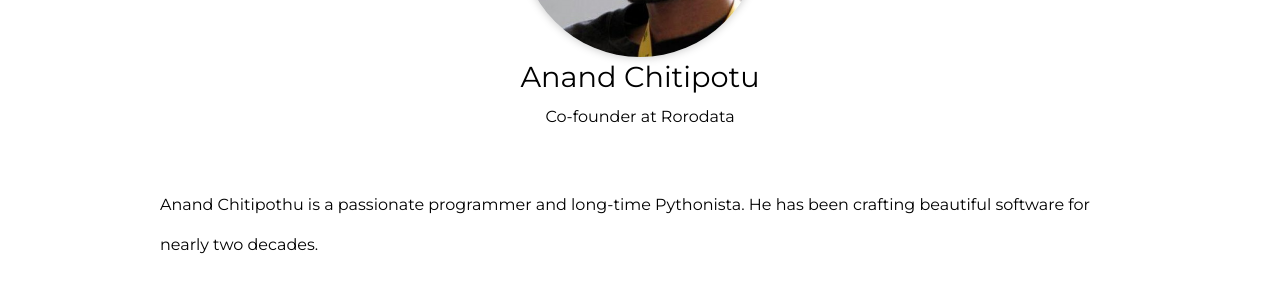
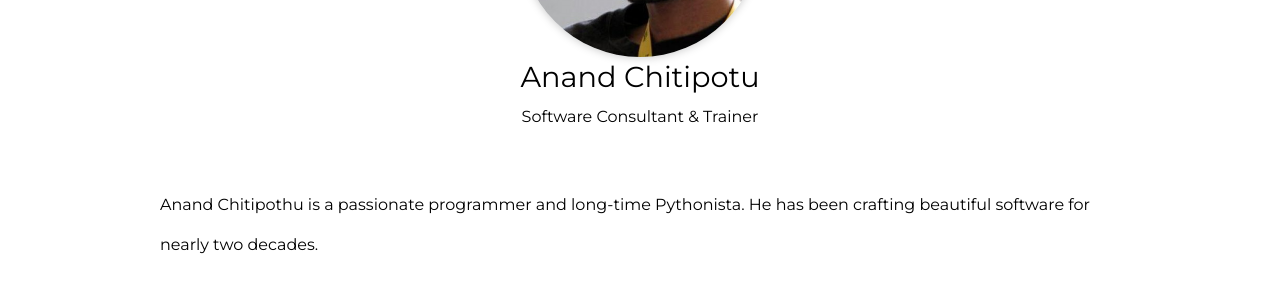
Before and after one commit to HydPy/pyconfhyd2020, a Jekyll site: the page built from _speakers/anand_chitipotu.md, in a window 1280 px wide. Shown: the part 338-630 px from the top of the page. Built offline with Jekyll 4.4.1, drawn with Linux system fonts in a browser that asks for light colours.

Commit message:
update anand's title

```diff
--- a/_speakers/anand_chitipotu.md
+++ b/_speakers/anand_chitipotu.md
@@ -1,6 +1,6 @@
 ---
 name: Anand Chitipotu
-title: Co-founder at Rorodata
+title: Software Consultant & Trainer
 website: https://anandology.com/
 image: assets/images/speakers/anandc.jfif
 ---
```
